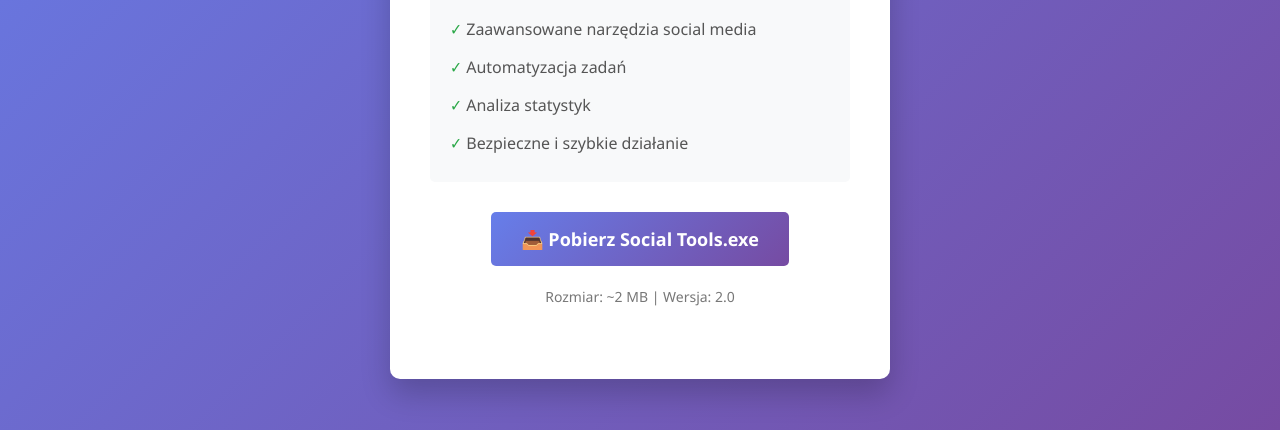
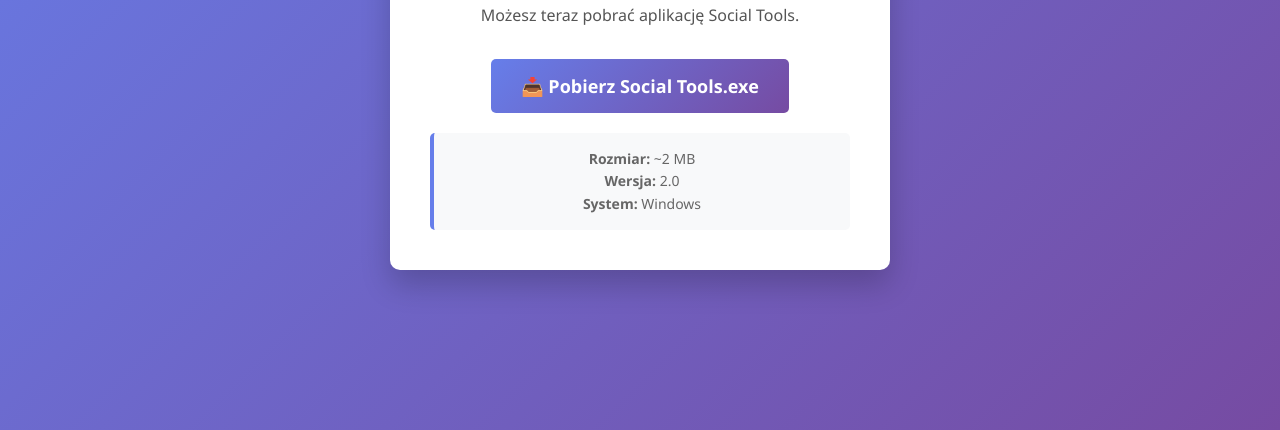
Before and after one commit to M1DES1/social-tools, a website: page download.html in a window 1280 px wide. Shown: the part 370-800 px from the top of the page. Drawn offline with Linux system fonts and the light colour scheme.

Commit message:
download.html

```diff
--- a/download.html
+++ b/download.html
@@ -65,32 +65,18 @@
             margin-bottom: 20px;
         }
 
-        .features {
-            text-align: left;
-            margin: 30px 0;
-            padding: 20px;
+        .info {
+            margin-top: 20px;
+            padding: 15px;
             background: #f8f9fa;
             border-radius: 5px;
+            border-left: 4px solid #667eea;
         }
 
-        .features h3 {
-            color: #333;
-            margin-bottom: 15px;
-        }
-
-        .features ul {
-            list-style: none;
-        }
-
-        .features li {
-            padding: 8px 0;
-            color: #555;
-        }
-
-        .features li:before {
-            content: "✓ ";
-            color: #28a745;
-            font-weight: bold;
+        .info p {
+            margin-bottom: 0;
+            color: #666;
+            font-size: 14px;
         }
     </style>
 </head>
@@ -100,23 +86,15 @@
         <h1>Pobierz Social Tools</h1>
         <p>Twoja rejestracja została pomyślnie zakończona. Możesz teraz pobrać aplikację Social Tools.</p>
 
-        <div class="features">
-            <h3>Funkcje aplikacji:</h3>
-            <ul>
-                <li>Zaawansowane narzędzia social media</li>
-                <li>Automatyzacja zadań</li>
-                <li>Analiza statystyk</li>
-                <li>Bezpieczne i szybkie działanie</li>
-            </ul>
-        </div>
-
         <a href="https://github.com/M1DES1/social-tools/raw/refs/heads/main/Social%20Tools.exe" class="download-btn">
             📥 Pobierz Social Tools.exe
         </a>
 
-        <p style="margin-top: 20px; font-size: 14px; color: #777;">
-            Rozmiar: ~2 MB | Wersja: 2.0
-        </p>
+        <div class="info">
+            <p><strong>Rozmiar:</strong> ~2 MB</p>
+            <p><strong>Wersja:</strong> 2.0</p>
+            <p><strong>System:</strong> Windows</p>
+        </div>
     </div>
 </body>
 </html>
```
